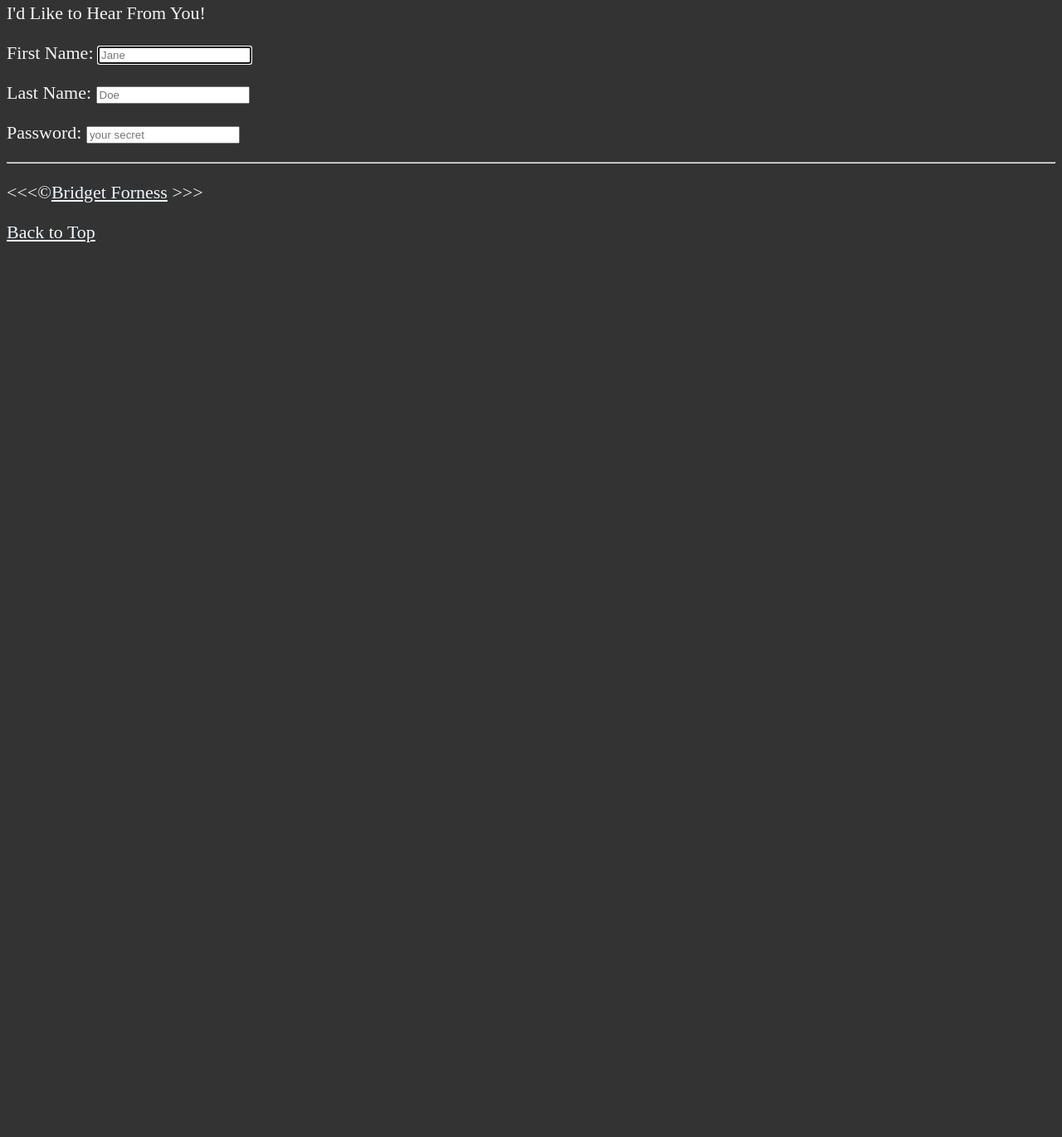
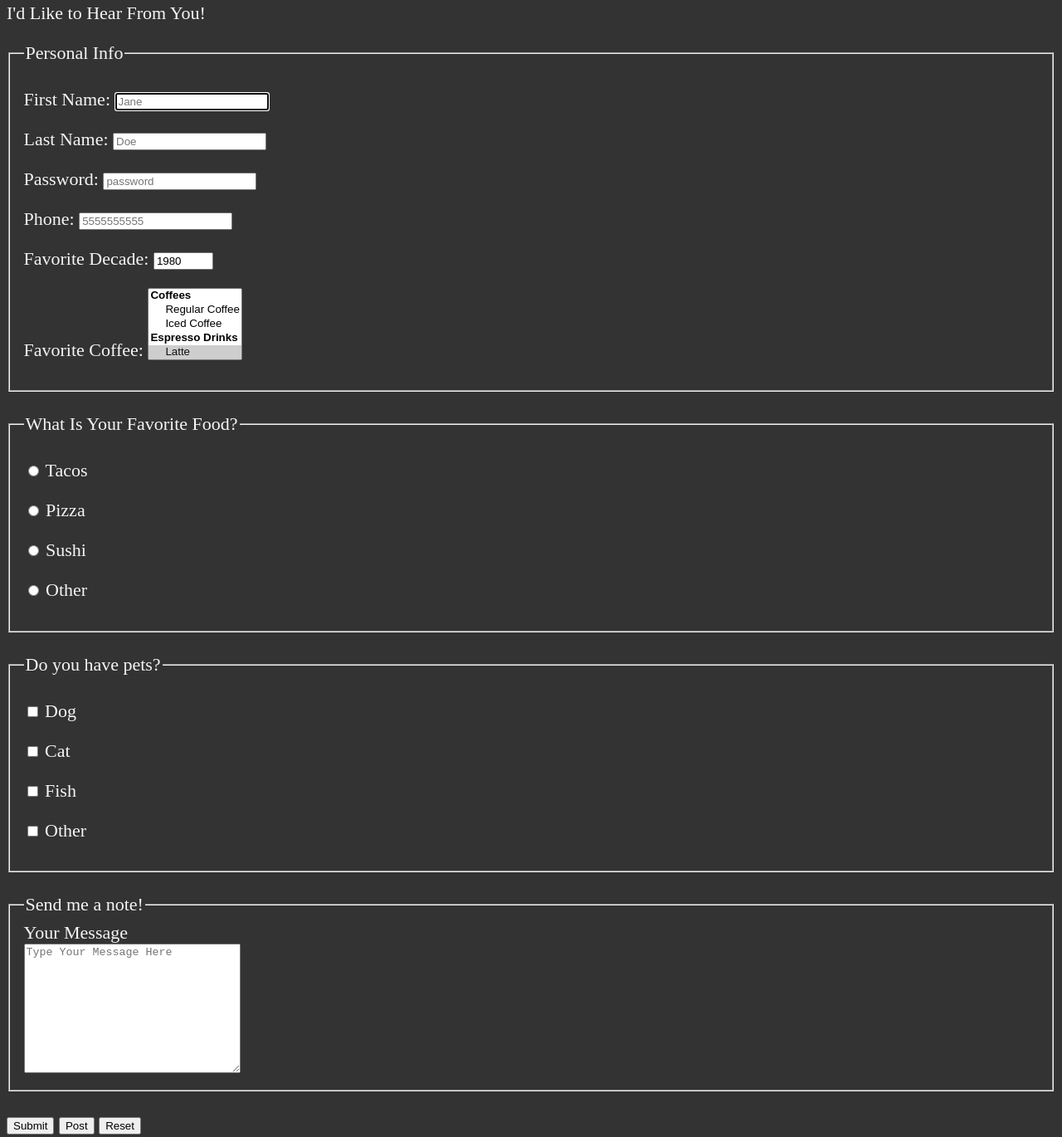
Before and after one commit to blbingham/Hello-World-HTML, a plain HTML site: page index.html in a window 1280 px wide. Shown: the part 3108-4478 px from the top of the page at 83% size. Before the commit the page ends 3423 px from the top, so only its background shows below. Drawn offline with Linux system fonts and the light colour scheme.

Commit message:
added forms

```diff
--- a/index.html
+++ b/index.html
@@ -162,8 +162,11 @@
 <h2>Contact Me</h2>
 <p>I'd Like to Hear From You!</p>
 <form action="https://httpbin.org/get" method="get">
+
+        <fieldset>
+            <legend>Personal Info</legend>
     <p>
-    <label for="firstName">First Name:</label>
+            <label for="firstName">First Name:</label>
     <input type="text" name="firstName" id="firstName" placeholder="Jane" autocomplete="on" required autofocus>
 </p>
 <p>
@@ -172,8 +175,85 @@
     </p>
     <p>
     <label for="password">Password:</label>
-    <input type="password" name="password" id="password" placeholder="your secret" required>
+    <input type="password" name="password" id="password" placeholder="password" required>
     </p>
+     <p>
+    <label for="phone">Phone:</label>
+    <input type="tel" name="phone" id="phone" placeholder="5555555555" pattern="[0-9]{3}-[0-9]{3}-[0-9]{4}" required>
+    </p>
+    <p>
+    <label for="decade">Favorite Decade:</label>
+    <input type="number" name="decade" id="decade" min="1920" max="2020" step="10" value="1980">
+    </p>
+    <p>
+        <label for="coffee">Favorite Coffee:
+            <select name="coffee" id="coffee" multiple size="5">
+                <optgroup label="Coffees">
+                <option value="regular coffee">Regular Coffee</option>
+                <option value="iced coffee">Iced Coffee</option>
+                </optgroup>
+                <optgroup label="Espresso Drinks">
+                <option value="latte" selected>Latte</option>
+                <option value="cappachino">cappachino</option>
+                <option value="cortato">Cortato</option>
+                <option value="americano">Americano</option>
+                </optgroup>
+                <option value="other">Other</option>
+            </select>
+        </label>
+    </p>
+    </fieldset>
+    <br>
+    <fieldset>
+        <legend>What Is Your Favorite Food?</legend>
+        <p>
+            <input type="radio" name=food id="tacos" value="tacos">
+            <label for="tacos">Tacos</label>
+        </p>
+         <p>
+            <input type="radio" name=food id="pizza" value="pizza">
+            <label for="pizza">Pizza</label>
+        </p>
+         <p>
+            <input type="radio" name=food id="sushi" value="sushi">
+            <label for="sushi">Sushi</label>
+        </p>
+         <p>
+            <input type="radio" name=food id="other" value="other">
+            <label for="other">Other</label>
+        </p>
+    </fieldset>
+    <br>
+    <fieldset>
+        <legend>
+            Do you have pets?
+        </legend>
+        <p>
+            <input type="checkbox" name="pets" id="dog" value="dog"> <label for="dog">Dog</label>
+        </p>
+        <p>
+            <input type="checkbox" name="pets" id="cat" value="cat"> <label for="cat">Cat</label>
+        </p>
+        <p>
+            <input type="checkbox" name="pets" id="fish" value="fish"> <label for="fish">Fish</label>
+        </p>
+        <p>
+            <input type="checkbox" name="pets" id="other" value="other"> <label for="other">Other</label>
+        </p>
+    </fieldset>
+    <br>
+    <fieldset>
+        <legend>
+            Send me a note!
+        </legend>
+        <label for="message">Your Message</label>
+        <br>
+        <textarea name="message" id="message" cols="30" rows="10" placeholder="Type Your Message Here"></textarea>
+    </fieldset>
+    <br>
+    <button type="submit">Submit</button>
+    <button type="submit" formaction="https://httpbin.org/post" formmethod="post">Post</button>
+    <button type="reset">Reset</button>
 </form>
 
     </article>
```
